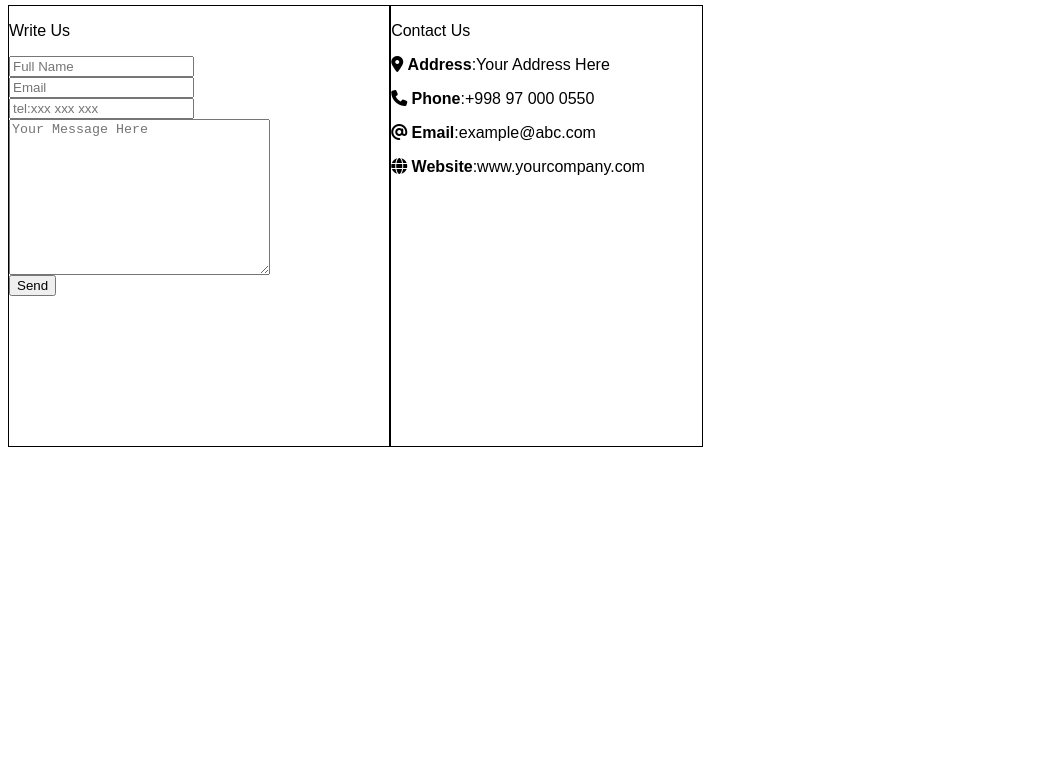
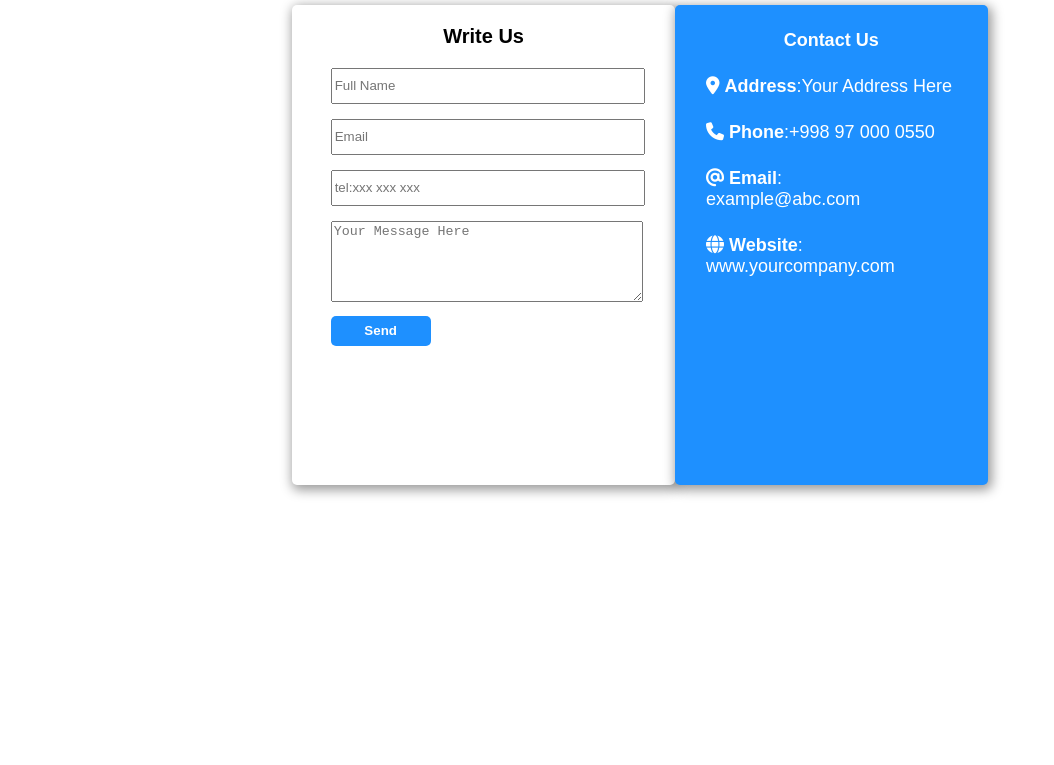
Before and after one commit to khusantoy/Get-in-Touch, a plain HTML site: page index.html in a window 1280 px wide. Shown: the part 63-828 px from the top of the page, without its empty margins (0-1054 px from the left). Drawn offline with Linux system fonts and the light colour scheme.

Commit message:
used flex metod

```diff
--- a/index.html
+++ b/index.html
@@ -11,17 +11,20 @@
     <h2>Get in Touch</h2>
     <div class="box">
         <div class="box1">
-            <p>Write Us</p>
+            <div class="container">
+                <p class="box_title">Write Us</p>
             <form action="#">
                 <input class="inp" type="text" placeholder="Full Name">
                 <input class="inp" type="email" placeholder="Email">
                 <input class="inp" type="number" placeholder="tel:xxx xxx xxx">
-                <textarea class="inp" id="" cols="30" rows="10" placeholder="Your Message Here"></textarea>
+                <textarea cols="36" rows="5" placeholder="Your Message Here"></textarea>
                 <button type="submit">Send</button>
             </form>
+            </div>
         </div>
         <div class="box2">
-            <p>Contact Us</p>
+            <div class="container">
+                <p class="box_title">Contact Us</p>
             <p>
                 <i class="fa-solid fa-location-dot"></i>
                 <b>Address</b>:Your Address Here
@@ -32,12 +35,13 @@
             </p>
             <p>
                 <i class="fa-solid fa-at"></i>
-                <b>Email</b>:example@abc.com
+                <b>Email</b>: <br>example@abc.com
             </p>
             <p>
                 <i class="fa-solid fa-globe"></i>
-                <b>Website</b>:www.yourcompany.com
+                <b>Website</b>: <br>www.yourcompany.com
             </p>
+            </div>
         </div>
     </div>
 </body>
--- a/style.css
+++ b/style.css
@@ -5,22 +5,63 @@ body {
 
 .box {
     width: 55%;
-    height: 55%;
+    height: 60%;
     display: flex;
     justify-content: center;
+    margin: auto;
 }
 
 .box1 {
     width: 55%;
     height: 100%;
-    border: 1px solid;
+    border-radius: 5px;
+    box-shadow: 2px 3px 12px 2px rgba(0,0,0,0.4);
+-webkit-box-shadow: 2px 3px 12px 2px rgba(0,0,0,0.4);
+-moz-box-shadow: 2px 3px 12px 2px rgba(0,0,0,0.4);
 }
 
 .box2 {
     width: 45%;
     height: 100%;
-    border: 1px solid;
+    border-radius: 5px;
+    box-shadow: 2px 3px 12px 2px rgba(0,0,0,0.4);
+-webkit-box-shadow: 2px 3px 12px 2px rgba(0,0,0,0.4);
+-moz-box-shadow: 2px 3px 12px 2px rgba(0,0,0,0.4);
+background-color: dodgerblue;
+    color: #fff;
 }
 .inp {
     display: block;
+    width: 100%;
+    height: 30px;
+    margin: 15px 0;
 }
+h2 {
+    text-align: center;
+}
+textarea {
+    width: 100%;
+    margin-bottom: 10px;
+}
+.box_title {
+    text-align: center;
+    font-size: 20px;
+    font-weight: bold;
+}
+.container {
+    width: 80%;
+    margin: auto;
+}
+button {
+    width: 100px;
+    height: 30px;
+    color: #fff;
+    font-weight: bold;
+    background-color: dodgerblue;
+    border-radius: 5px;
+    border: none;
+}
+.box2 p {
+    font-size: 18px;
+    margin: 25px 0;
+}
```
